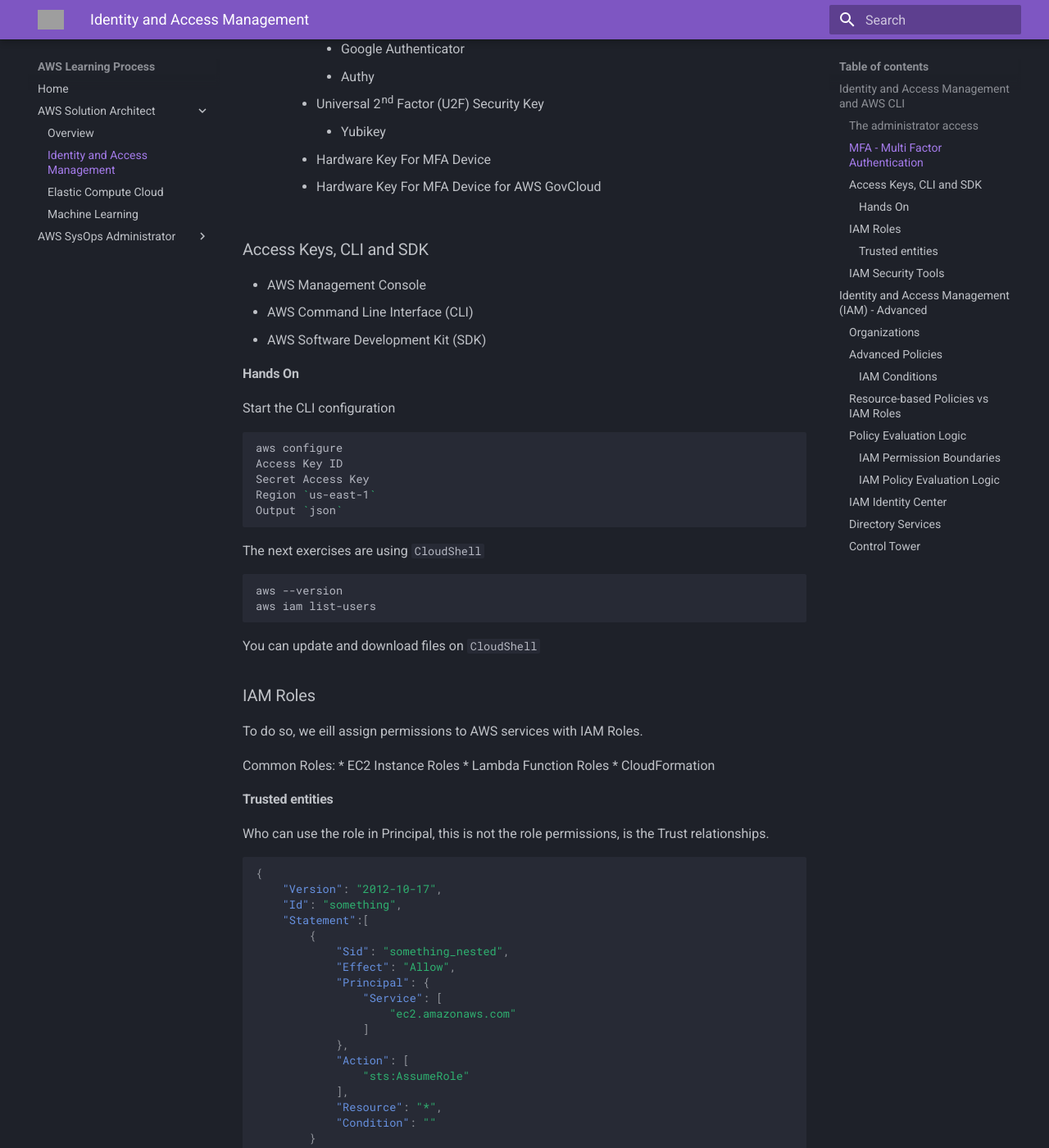
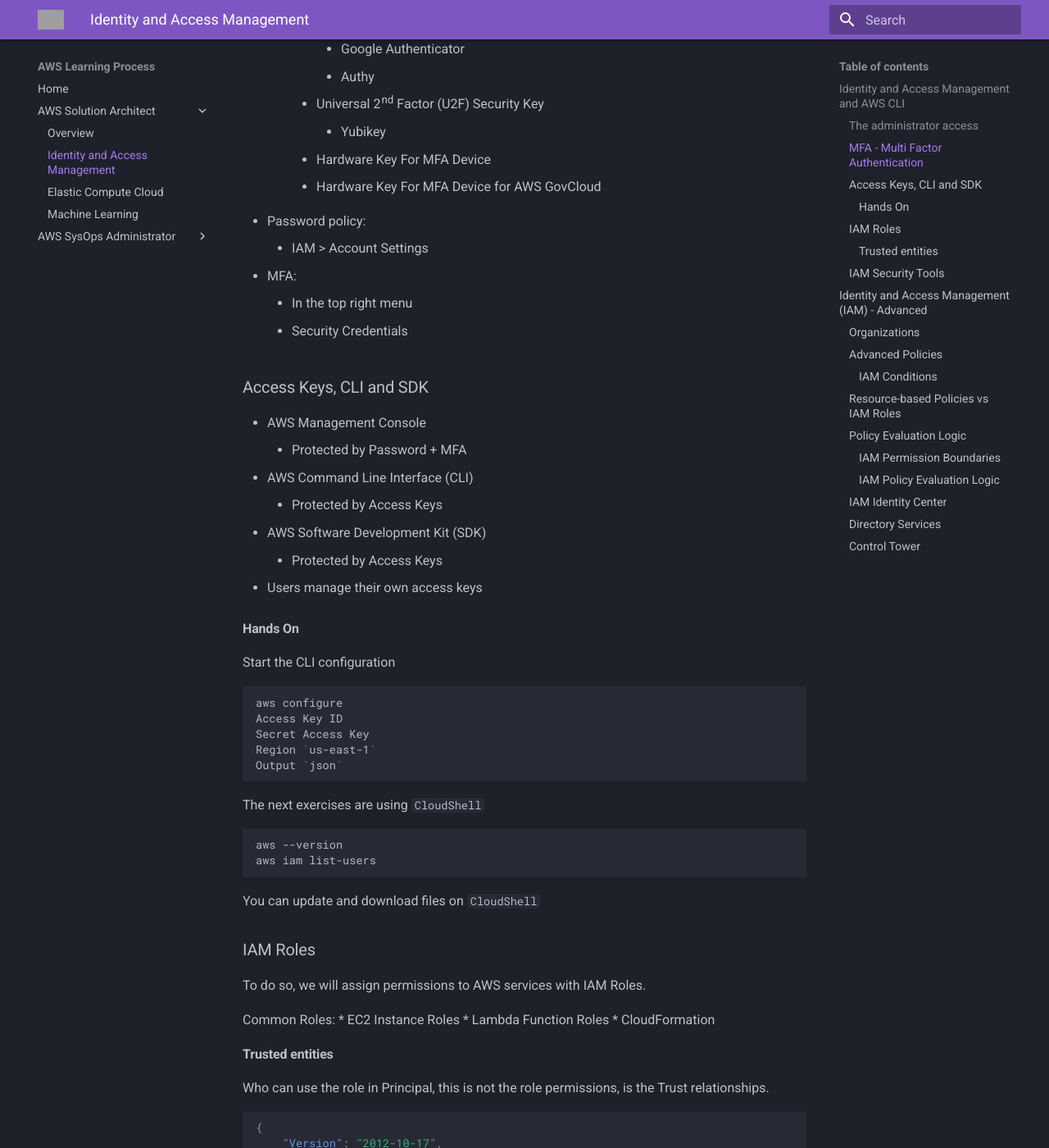
Before and after one commit to janobourian/aws, an MkDocs documentation site: the page built from docs/solution_architect/iam.md, in a window 1280 px wide and 1400 px high, scrolled down 1557 px. Shown: the whole window at 82% size. Built offline with MkDocs 1.6.1 and Material for MkDocs 9.7.7, drawn with Linux system fonts in a browser that asks for light colours; grey boxes are pictures that could not be loaded.

Commit message:
add: some information about security credentials and MFA

```diff
--- a/docs/solution_architect/iam.md
+++ b/docs/solution_architect/iam.md
@@ -57,11 +57,23 @@
         * Hardware Key For MFA Device
         * Hardware Key For MFA Device for AWS GovCloud
 
+* Password policy:
+    * IAM > Account Settings
+
+* MFA:
+    * In the top right menu
+    * Security Credentials
+
 ### Access Keys, CLI and SDK
 
 * AWS Management Console
+    * Protected by Password + MFA
 * AWS Command Line Interface (CLI)
+    * Protected by Access Keys
 * AWS Software Development Kit (SDK)
+    * Protected by Access Keys
+
+* Users manage their own access keys
 
 #### Hands On
 
@@ -86,7 +98,7 @@ You can update and download files on `CloudShell`
 
 ### IAM Roles
 
-To do so, we eill assign permissions to AWS services with IAM Roles.
+To do so, we will assign permissions to AWS services with IAM Roles.
 
 Common Roles:
     * EC2 Instance Roles
```
